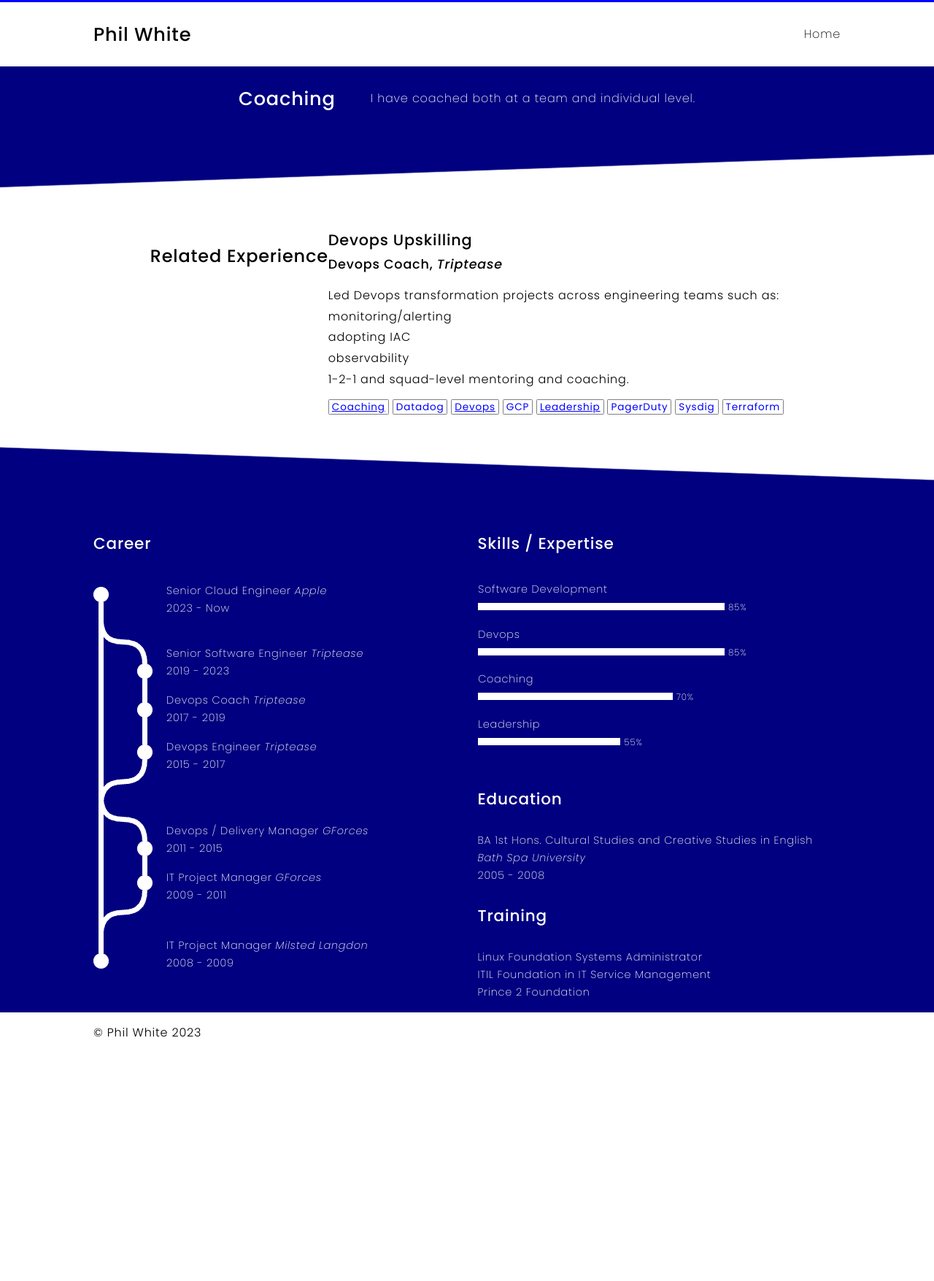
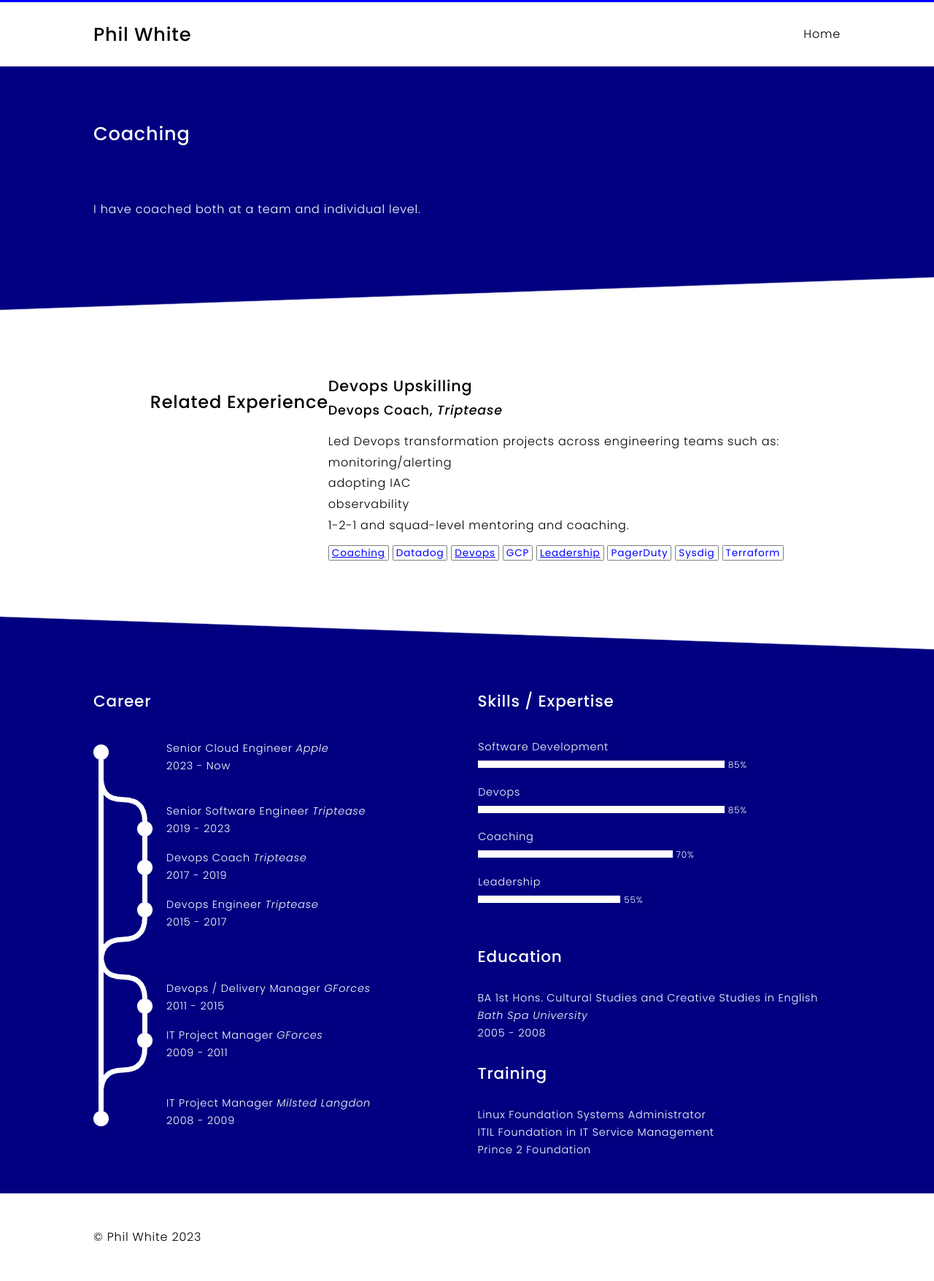
Before and after one commit to philwhiteuk/cv, a Jekyll site: the page built from _tags/coaching.md, in a window 1280 px wide. Shown: the whole page at 73% size. Built offline with Jekyll 4.4.1, drawn with Linux system fonts in a browser that asks for light colours; before the commit the page ends 1443 px from its top, so only the background shows below that.

Commit message:
chore: style main section

```diff
--- a/_layouts/tag.html
+++ b/_layouts/tag.html
@@ -3,10 +3,16 @@ layout: default
 ---
 
 <section id="tag">
-    {%- if page.title -%}
-    <h1 class="page-heading">{{ page.title }}</h1>
-    {%- endif -%}
-    {{ content }}
+    <div class="wrapper">
+        {%- if page.title -%}
+        <div class="row">
+            <h1 class="page-heading">{{ page.title }}</h1>
+        </div>
+        {%- endif -%}
+        <div class="row">
+            {{ content }}
+        </div>
+    </div>
 </section>
 {% include line-break.html direction="right" %}
 <section>
--- a/_sass/theme/_aside.scss
+++ b/_sass/theme/_aside.scss
@@ -2,6 +2,7 @@ aside {
     @extend %bg-primary;
     font-size: 0.9em;
 
+    .wrapper { margin-top: 0; }
 
     @media (max-width: 850px) {
         .column {
@@ -72,6 +73,4 @@ aside {
             }
         }
     }
-
-
 }
--- a/_sass/theme/_base.scss
+++ b/_sass/theme/_base.scss
@@ -20,15 +20,6 @@ body > * {
   justify-content: center;
 }
 
-body > * .wrapper {
-  display: flex;
-  flex-flow: row wrap;
-  justify-content: space-between;
-  padding: 1rem 3rem 1rem 3rem;
-  max-width: 1024px;
-  width: 100%;
-}
-
 body > * .no-width {
   width: initial;
 }
@@ -36,8 +27,6 @@ body > * .no-width {
 %bg-primary {
   background-color: $base_primary_colour_100;
   color: $base_secondary_colour_100;
-
-  font-weight: 200;
 
   a, a:visited {
     color: $base_secondary_colour_100;
@@ -139,3 +128,12 @@ h5 { font-size: 1em * ($base_heading_modifier * 1) + 1 }
   height: 7em;
   width: 100%;
 }
+
+.wrapper {
+  display: flex;
+  flex-flow: row wrap;
+  justify-content: space-between;
+  margin: 3rem;
+  max-width: 1024px;
+  width: 100%;
+}
--- a/_sass/theme/_header.scss
+++ b/_sass/theme/_header.scss
@@ -4,7 +4,7 @@ body > header {
 
   .wrapper {
     align-items: center;
-    padding: 0 3rem;
+    margin: 0 3rem;
   }
 
   nav ul {
--- a/_sass/theme/_home.scss
+++ b/_sass/theme/_home.scss
@@ -8,12 +8,12 @@ main section#home {
 
     .wrapper {
         align-items: center;
+        gap: 3rem;
         justify-content: center !important;
-        gap: 3rem;
+        margin-bottom: 0;
     }
 
     p {
-        //max-width: 75%;
         margin-bottom: 3rem;
     }
 }
@@ -23,8 +23,7 @@ main section#home {
     border-radius: 50%;
     filter: drop-shadow(0.2em 0.5em 1.5em $base_primary_colour_110) opacity(0.9);
     overflow: hidden;
-    min-width: 10rem;
-    max-width: 20%;
+    width: 8rem;
 }
 
 #badge img {
--- a/_sass/theme/_tag.scss
+++ b/_sass/theme/_tag.scss
@@ -1,20 +1,19 @@
 main section#tag {
-    align-items: center;
+    @extend %bg-primary;
+
     display: flex;
     flex-flow: row wrap;
-    gap: 3rem;
     justify-content: center;
     width: 100%;
 
     .wrapper {
         align-items: center;
+        gap: 3rem;
+        justify-content: center !important;
+        margin-bottom: 0;
     }
 
     p {
-        max-width: 75%;
+        margin-bottom: 3rem;
     }
 }
-
-main > section#tag {
-    @extend %bg-primary;
-}
```
